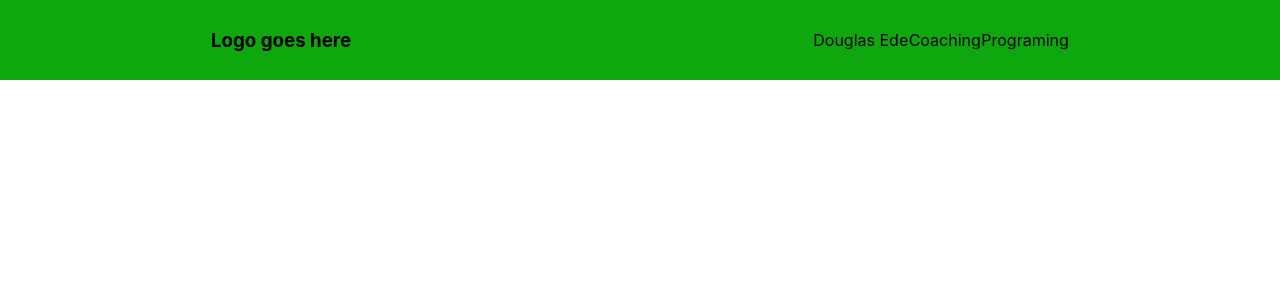
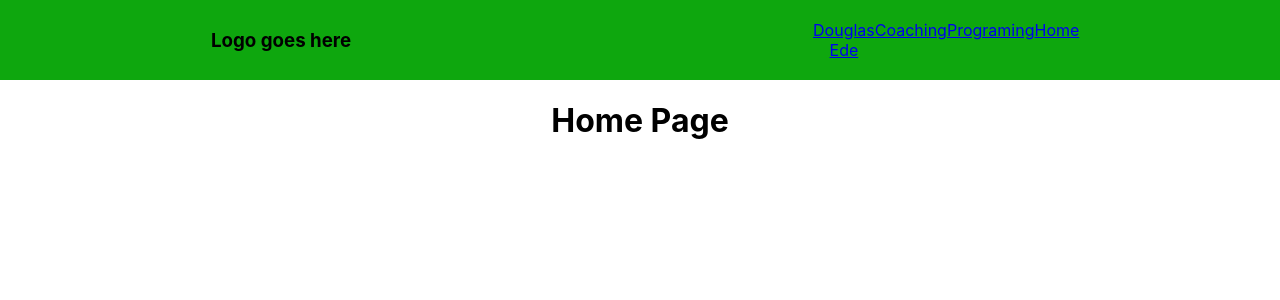
Before and after one commit to Douglas4739/DouglasEde.com, a React (Create React App) app: page / in a window 1280 px wide. Shown: the top 300 px of the page. Built offline with nearby package versions, Linux system fonts and the light colour scheme.

Commit message:
finished React Router and Nav links

```diff
--- a/src/App.js
+++ b/src/App.js
@@ -1,5 +1,6 @@
 import React from 'react';
 import './App.css';
+import Home from './Home';
 import Nav from './Nav';
 import About from './About';
 import Coaching from './Coaching';
@@ -11,9 +12,13 @@ function App() {
     <Router>
     <div className="App">
       <Nav />
-      <Route path="/About" component={About} />
-      <Route path="/Coaching" component={Coaching} />
-      <Route path="/Programing" component={Programing} />
+      <Switch>
+        <Route path="/" exact component={Home} />
+        <Route path="/Home" component={Home} />
+        <Route path="/About" component={About} />
+        <Route path="/Coaching" component={Coaching} />
+        <Route path="/Programing" component={Programing} />
+      </Switch>
     </div>
     </Router>
   );
--- /dev/null
+++ b/src/Home.js
@@ -0,0 +1,12 @@
+import React from 'react';
+import './App.css';
+
+function Home() {
+  return (
+    <div className="Home">
+      <h1>Home Page</h1>
+    </div>
+  );
+}
+
+export default Home;
--- a/src/Nav.js
+++ b/src/Nav.js
@@ -1,14 +1,18 @@
 import React from 'react';
 import './App.css';
+import { Link } from 'react-router-dom';
 
 function Nav() {
   return (
     <nav>
       <h3>Logo goes here</h3>
       <ul className="nav-links">
-          <li>Douglas Ede</li>
-          <li>Coaching</li>
-          <li>Programing</li>
+          <Link to='/About'><li>Douglas Ede</li></Link>
+          <Link to='/Coaching'><li>Coaching</li></Link>
+          <Link to='/Programing'><li>Programing</li></Link>
+          <Link to='/Home'><li>Home</li></Link>
+
+
       </ul>
     </nav>
   );
```
